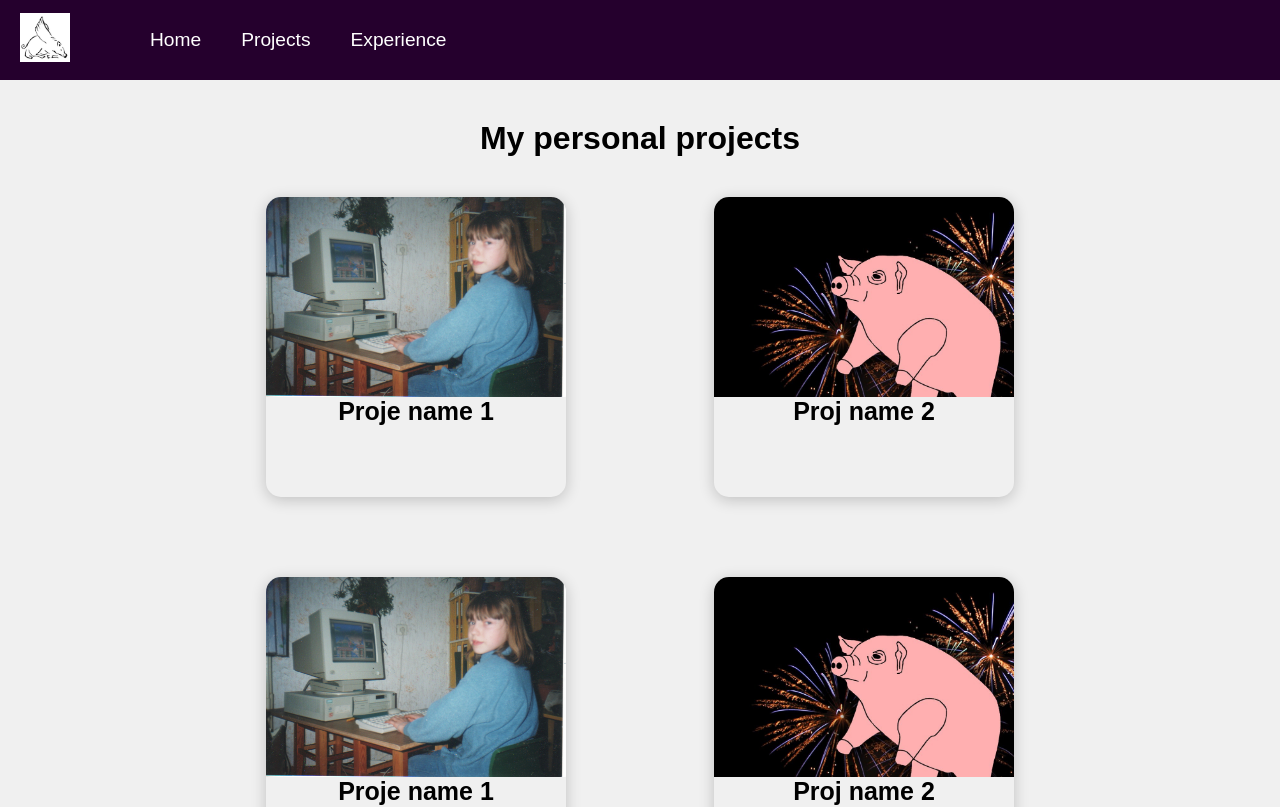
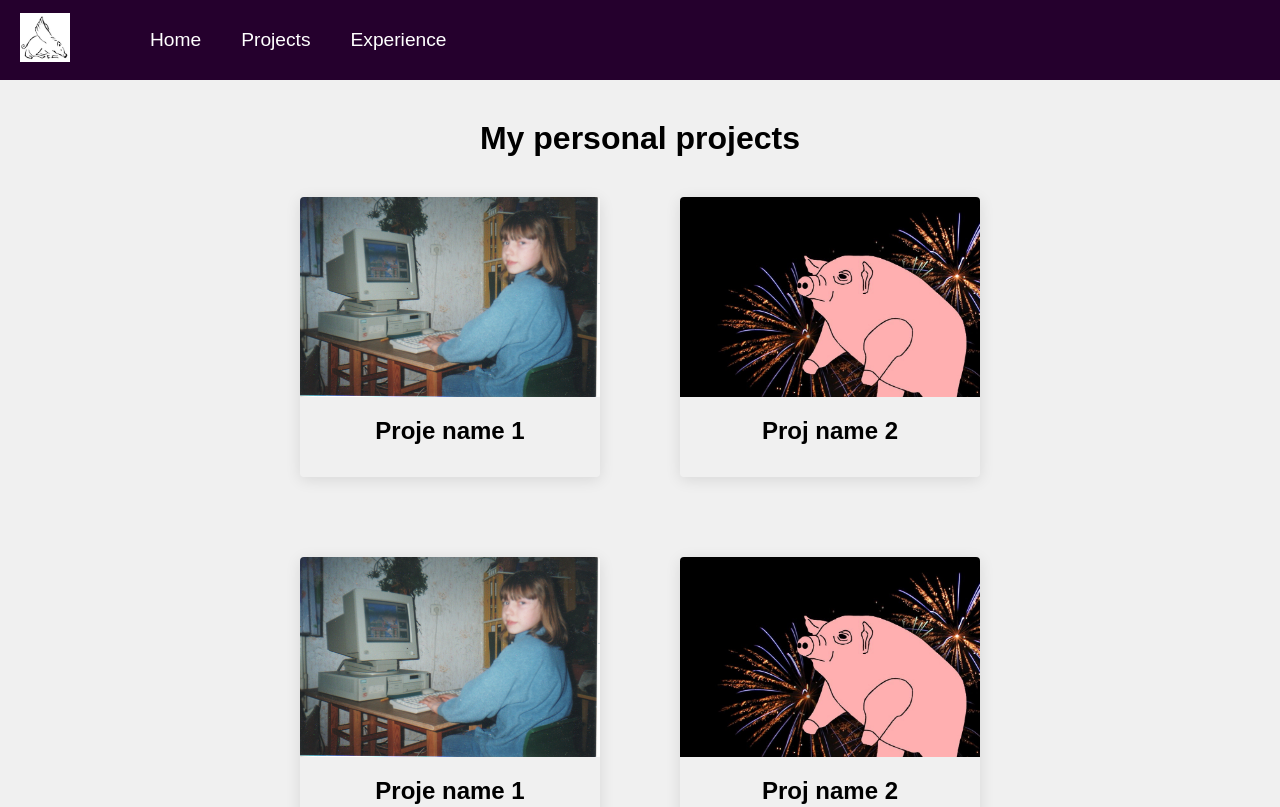
Before and after one commit to SabineZilde/Portfolio-project, a React (Create React App) app: page /projects in a window 1280 px wide. Shown: the top 807 px of the page. Built offline with nearby package versions, Linux system fonts and the light colour scheme.

Commit message:
style: adjusting project styling

```diff
--- a/src/styles/Projects.css
+++ b/src/styles/Projects.css
@@ -16,7 +16,6 @@
 }
 
 .projectList {
-    width: 70vw;
     height: auto;
     display: grid;
     grid-template-columns: 1fr 1fr 1fr;
@@ -26,23 +25,23 @@
 /* MENU ITEM STYLING */
 
 .projectItem {
-    border-radius: 15px;
+    border-radius: .25em;
     width: 300px;
-    height: 300px;
+    height: 280px;
     margin: 40px;
-    box-shadow: 0px 3px 15px rgba(0, 0, 0, 0.2);
+    box-shadow: 0px 3px 15px rgba(0, 0, 0, 0.1);
     text-align: center;
 }
 
 .projectItem:hover {
-    box-shadow: 0px 3px 15px rgba(0, 0, 0, 0.5);
+    box-shadow: 0px 3px 15px rgba(0, 0, 0, 0.2);
     transition: 0.3s ease-in;
     cursor: pointer;
 }
 
 .projectItem .bgImage {
-    border-top-left-radius: 15px;
-    border-top-right-radius: 15px;
+    border-top-left-radius: .25em;
+    border-top-right-radius: .25em;
     width: 100%;
     height: 200px;
     background-position: center;
@@ -51,7 +50,8 @@
 }
 
 .projectItem h1 {
-    font-size: 25px;
+    font-size: 1.5em;
+    margin-top: 20px;
 }
 
 @media only screen and (max-width: 1300px) {
@@ -73,6 +73,6 @@
 
     .projectItem {
         width: 300px;
-        height: 300px;
+        height: 280px;
     }
 }
```
